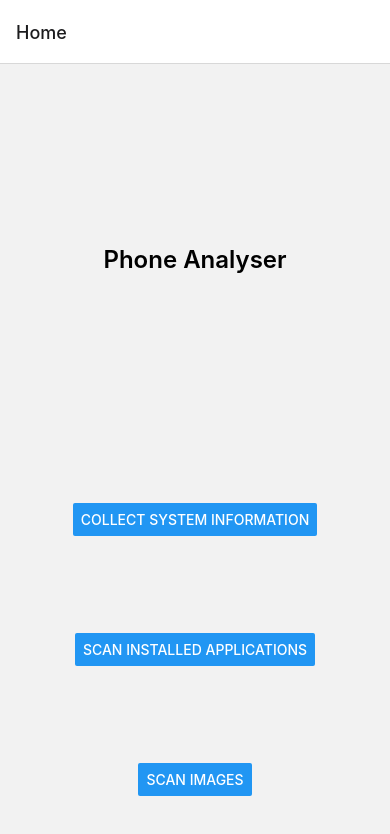
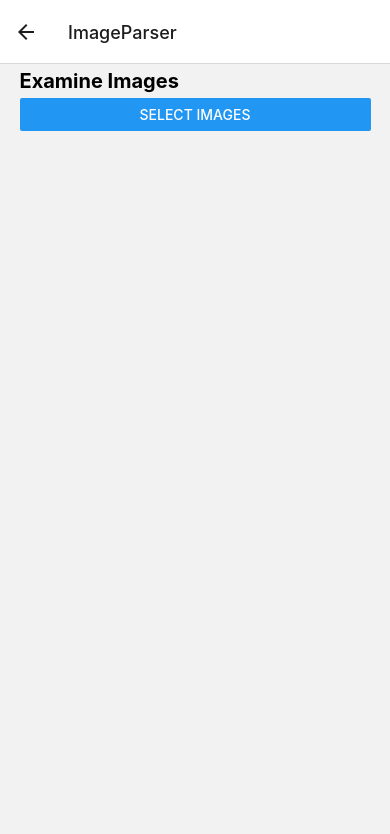
Before and after one commit to l00k3y/PhoneAnalyzer, a React Native app: screen /ImageParser in a window 390 px wide. Shown: the top 834 px of the page. Built offline with nearby package versions, Linux system fonts and the light colour scheme.

Commit message:
Image EXIF parsing and basic reporting on system information

```diff
--- a/App.jsx
+++ b/App.jsx
@@ -1,9 +1,8 @@
-/* eslint-disable prettier/prettier */
 import * as React from 'react';
 import MainNavigation from './src/navigation/mainNavigation';
 
 const App = () => {
-  return (<MainNavigation />);
+  return <MainNavigation />;
 };
 
 export default App;
--- a/package.json
+++ b/package.json
@@ -12,9 +12,13 @@
   "dependencies": {
     "@react-navigation/native": "^6.0.8",
     "@react-navigation/native-stack": "^6.5.2",
+    "base64-arraybuffer": "^1.0.2",
+    "exifreader": "^4.4.0",
     "react": "17.0.2",
     "react-native": "0.67.4",
     "react-native-device-info": "^8.7.0",
+    "react-native-fs": "^2.19.0",
+    "react-native-image-picker": "^4.7.3",
     "react-native-network-info": "^5.2.1",
     "react-native-safe-area-context": "^4.2.4",
     "react-native-screens": "^3.13.1"
--- a/src/navigation/mainNavigation.jsx
+++ b/src/navigation/mainNavigation.jsx
@@ -4,6 +4,7 @@ import {createNativeStackNavigator} from '@react-navigation/native-stack';
 import HomeScreen from './../screens/home';
 import CollectingData from './../screens/collectingData';
 import SystemInformation from './../screens/systemInformation';
+import EXIFParser from './../screens/imageParser';
 
 const Stack = createNativeStackNavigator();
 
@@ -26,6 +27,7 @@ const HomeNavigation = () => {
           component={SystemInformation}
           options={{}}
         />
+        <Stack.Screen name="ImageParser" component={EXIFParser} options={{}} />
       </Stack.Navigator>
     </NavigationContainer>
   );
--- a/src/screens/home.jsx
+++ b/src/screens/home.jsx
@@ -1,32 +1,37 @@
 import * as React from 'react';
-import styles from '../styles/general.js';
+import {GeneralStyles} from './../styles/general';
 import {Text, View, Button} from 'react-native';
 
 const HomeScreen = ({navigation, route}) => {
   return (
-    <View style={styles.flexContainer}>
-      <View style={styles.flexContainer}>
-        <Text style={styles.h1}>Phone Analyser</Text>
+    <View style={GeneralStyles.flexContainer}>
+      <View style={GeneralStyles.flexContainer}>
+        <Text style={GeneralStyles.h1}>Phone Analyser</Text>
       </View>
 
-      <View style={styles.menuButtonContainer}>
-        <View style={styles.menuButtonStyle}>
+      <View style={GeneralStyles.menuButtonContainer}>
+        <View style={GeneralStyles.menuButtonStyle}>
           <Button
             title="Collect System Information"
-            style={styles.buttonStyle}
-            onPress={() => navigation.navigate('CollectingData')}
+            style={GeneralStyles.buttonStyle}
+            onPress={() => navigation.navigate('SystemInformation')}
           />
         </View>
 
-        <View style={styles.menuButtonStyle}>
+        <View style={GeneralStyles.menuButtonStyle}>
           <Button
             title="Scan Installed Applications"
-            style={styles.buttonStyle}
+            style={GeneralStyles.buttonStyle}
+            onPress={() => navigation.navigate('ImageParser')}
           />
         </View>
 
-        <View style={styles.menuButtonStyle}>
-          <Button title="Scan Images" style={styles.buttonStyle} />
+        <View style={GeneralStyles.menuButtonStyle}>
+          <Button
+            title="Scan Images"
+            style={GeneralStyles.buttonStyle}
+            onPress={() => navigation.navigate('ImageParser')}
+          />
         </View>
       </View>
     </View>
--- /dev/null
+++ b/src/screens/imageParser.jsx
@@ -0,0 +1,89 @@
+import React, {useState, useEffect} from 'react';
+import {View, Text, Button} from 'react-native';
+import {launchImageLibrary} from 'react-native-image-picker';
+import ExifReader from './../../node_modules/exifreader/src/exif-reader.js';
+import RNFS from 'react-native-fs';
+import {decode} from 'base64-arraybuffer';
+
+import {SystemInformationStyles} from './../styles/general';
+
+/**
+ *
+ *
+ * @returns
+ */
+const EXIFParser = ({navigation, route}) => {
+  const [isLoading, setIsLoading] = useState(false);
+  const [selectedImages, setSelectedImages] = useState();
+
+  useEffect(() => {
+    // console.log('loaded');
+    // collectData();
+  }, []);
+
+  const selectImages = async () => {
+    const chosenImages = launchImageLibrary({
+      selectionLimit: 50,
+      mediaType: 'mixed',
+    }).then(imageSelected => {
+      setSelectedImages(imageSelected);
+      console.log(imageSelected);
+      return imageSelected;
+    });
+
+    const imageDetails = [];
+    (await chosenImages).assets.forEach(async imageFile => {
+      const b64Buffer = await RNFS.readFile(imageFile.uri, 'base64'); // Where the URI looks like this: "file:///path/to/image/IMG_0123.HEIC"
+      const fileBuffer = decode(b64Buffer);
+      const tags = ExifReader.load(fileBuffer, {expanded: true});
+
+      console.log(Object.keys(tags));
+
+      let gpsLatitude = tags.exif.GPSLatitude.description;
+      if (tags.exif.GPSLatitudeRef.value[0] === 'S') {
+        gpsLatitude = -tags.exif.GPSLatitude.description;
+      }
+      console.log(`GPS Latitude = ${gpsLatitude}`);
+
+      let gpsLongitude = tags.exif.GPSLongitude.description;
+      if (tags.exif.GPSLongitudeRef.value[0] === 'W') {
+        gpsLongitude = -tags.exif.GPSLongitude.description;
+      }
+
+      console.log(`GPS Longitude = ${gpsLongitude}`);
+
+      const fileDetails = {
+        fileName: imageFile.uri,
+        // creationDate: ,
+        gpsLatitude: gpsLatitude,
+        gpsLongitude: gpsLongitude,
+      };
+
+      imageDetails.push(fileDetails);
+    });
+  };
+
+  if (isLoading) {
+    return (
+      <View>
+        <Text>Loading...</Text>
+      </View>
+    );
+  } else {
+    return (
+      <View style={SystemInformationStyles.viewPadding}>
+        <Text style={SystemInformationStyles.informationHeader}>
+          Examine Images
+        </Text>
+        <Button
+          title="Select Images"
+          onPress={() => {
+            selectImages();
+          }}
+        />
+      </View>
+    );
+  }
+};
+
+export default EXIFParser;
--- a/src/screens/systemInformation.tsx
+++ b/src/screens/systemInformation.tsx
@@ -1,8 +1,11 @@
 import React, { useState, useEffect } from 'react';
-import { View, Text, ScrollView } from 'react-native';
+import { View, Text, ScrollView, Button} from 'react-native';
 import DeviceInfo from 'react-native-device-info';
 import { NetworkInfo } from 'react-native-network-info';
 import InformationResult from '../components/informationResult';
+import * as reactNativeFs from 'react-native-fs';
+
+import {SystemInformationStyles} from './../styles/general';
 
 interface Result {
   fieldName: string;
@@ -13,6 +16,7 @@ interface Result {
  * @returns
  */
 const SystemInformation = ({ navigation, route }) => {
+  const [isLoading, setIsLoading] = useState(true);
   const [systemInformation, setSystemInformation] = useState([]);
   const [deviceInformation, setDeviceInformation] = useState([]);
   const [storageInformation, setStorageInformation] = useState([]);
@@ -28,6 +32,7 @@ const SystemInformation = ({ navigation, route }) => {
       await collectSystemInformation();
       await collectStorageInformation();
       await collectNetworkInformation();
+      setIsLoading(false);
     } catch (e) {
       console.log(e);
     }
@@ -201,30 +206,88 @@ const SystemInformation = ({ navigation, route }) => {
     }
   };
 
-  if (systemInformation.length > 0 || deviceInformation.length > 0) {
+  /**
+   * Exports all collected information to a HTML document to the root of the user area
+   */
+  const exportInformationToFile = async () => {
+    let htmlString: string = "<html><!DOCTYPE html><head><title>Phone Analyser Report</title></head><div><h1>System & Network Information Report</h1></div>";
+    htmlString += `<div style="margin-top: 2px; margin-bottom: 5px;"><h5>Generated on ${new Date()}</h5></div>`
+
+    htmlString += `<h3>Device Information</h3>`;
+    deviceInformation.map((information: Result) => {
+      htmlString += `<div style="margin-top: 2px; margin-bottom: 2px;">${information.fieldName}: ${information.result}</div>`;
+    });
+
+    htmlString += `<h3>System Information</h3>`
+    systemInformation.map((information: Result) => {
+      htmlString += `<div style="margin-top: 2px; margin-bottom: 2px;">${information.fieldName}: ${information.result}</div>`;
+    });
+
+    htmlString += `<h3>Storage Information</h3>`
+    storageInformation.map((information: Result) => {
+      htmlString += `<div style="margin-top: 2px; margin-bottom: 2px;">${information.fieldName}: ${information.result}</div>`;
+    });
+
+    htmlString += `<h3>Network Information</h3>`
+    networkInformation.map((information: Result) => {
+      htmlString += `<div style="margin-top: 2px; margin-bottom: 2px;">${information.fieldName}: ${information.result}</div>`;
+    });
+
+    htmlString += "</html>";
+    console.log(htmlString);
+
+    saveFileToDevice(htmlString);
+  }
+
+  const saveFileToDevice = (htmlString: string) => {
+    const today = new Date();
+    const path = reactNativeFs.DocumentDirectoryPath + `/SystemInfoReport-${today.toDateString()}-T${today.getHours()
+      }-${today.getMinutes()}-${today.getSeconds()}.html`;
+    console.log(path);
+    try {
+      reactNativeFs.writeFile(path, htmlString, 'utf8')
+        .then((success) => {
+          console.log('FILE WRITTEN!');
+        })
+        .catch((err) => {
+          console.log(err.message);
+        });
+    } catch (e: any) {
+      throw new Error(`Save file to device failed`);
+    }
+
+  }
+
+  if (!isLoading) {
     return (
-      <ScrollView style={{ paddingHorizontal: '5%' }}>
-        <Text style={{ fontSize: 25, fontWeight: 'bold', textAlign: 'center', marginVertical: 5 }}>Results page</Text>
+      <ScrollView style={SystemInformationStyles.viewPadding}>
+        <Text style={SystemInformationStyles.informationHeader}>Results page</Text>
 
-        <Text style={{ fontSize: 20, fontWeight: 'bold', marginVertical: 5 }}>Device Information:</Text>
+        <Text style={SystemInformationStyles.informationHeader}>Device Information:</Text>
         {deviceInformation.map(information => {
             return (<InformationResult fieldName={information.fieldName} result={information.result} />);
         })}
 
-        <Text style={{ fontSize: 20, fontWeight: 'bold', marginVertical: 5 }}>System Information:</Text>
+        <Text style={SystemInformationStyles.informationHeader}>System Information:</Text>
         {systemInformation.map(information => {
           return (<InformationResult fieldName={information.fieldName} result={information.result} />);
         })}
 
-        <Text style={{ fontSize: 20, fontWeight: 'bold', marginVertical: 5 }}>Storage Information:</Text>
+        <Text style={SystemInformationStyles.informationHeader}>Storage Information:</Text>
         {storageInformation.map(information => {
           return (<InformationResult fieldName={information.fieldName} result={information.result} />);
         })}
 
-        <Text style={{ fontSize: 20, fontWeight: 'bold', marginVertical: 5 }}>Network Information:</Text>
+        <Text style={SystemInformationStyles.informationHeader}>Network Information:</Text>
         {networkInformation.map(information => {
           return (<InformationResult fieldName={information.fieldName} result={information.result} />);
         })}
+
+        <View style={{marginVertical: 14}}>
+          <Button title="Export Information"
+            onPress={() => {exportInformationToFile()}}
+          />
+        </View>
       </ScrollView>
     );
   } else {
--- a/src/styles/general.js
+++ b/src/styles/general.js
@@ -1,6 +1,6 @@
 import {StyleSheet} from 'react-native';
 
-const styles = StyleSheet.create({
+export const GeneralStyles = StyleSheet.create({
   flexContainer: {
     display: 'flex',
     flexDirection: 'column',
@@ -39,4 +39,13 @@ const styles = StyleSheet.create({
   },
 });
 
-export default styles;
+export const SystemInformationStyles = StyleSheet.create({
+  informationHeader: {
+    fontSize: 20,
+    fontWeight: 'bold',
+    marginVertical: 5,
+  },
+  viewPadding: {
+    paddingHorizontal: '5%',
+  },
+});
```
Also changed, not shown: 4 other files (tests, documents, lock files or other folders).
